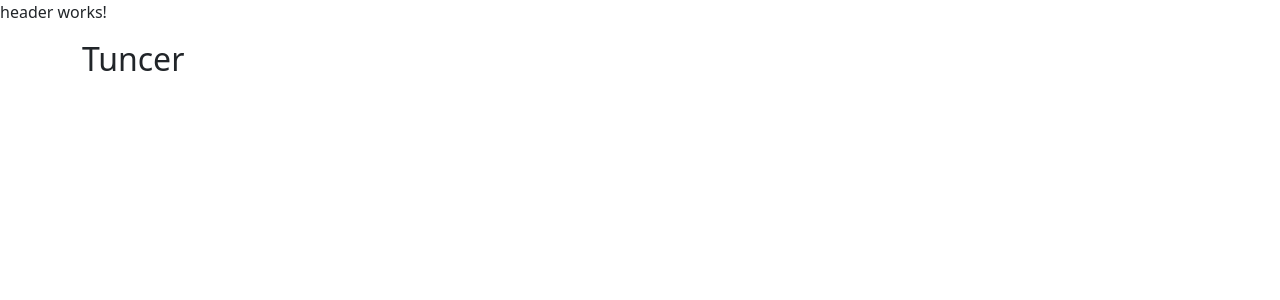
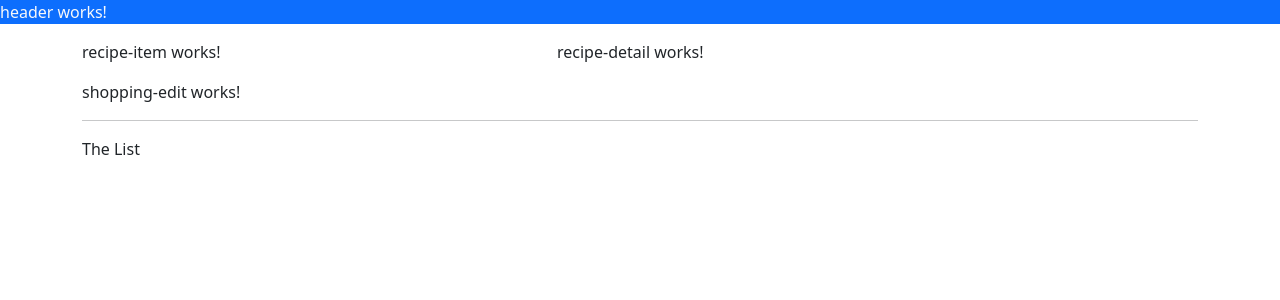
Before and after one commit to tuncerergin/AngularGettingStarted, an Angular app: page / in a window 1280 px wide. Shown: the top 300 px of the page. Built offline with nearby package versions, Linux system fonts and the light colour scheme.

Commit message:
E03L06 -> "Using the components"

```diff
--- a/src/app/app.component.html
+++ b/src/app/app.component.html
@@ -2,7 +2,8 @@
 <div class="container">
   <div class="row">
     <div class="col-md-12">
-      <h2>Tuncer</h2>
+     <app-recipes></app-recipes>
+      <app-shopping-list></app-shopping-list>
     </div>
   </div>
 </div>
--- a/src/app/header/header.component.html
+++ b/src/app/header/header.component.html
@@ -1 +1 @@
-<p>header works!</p>
+<p class="bg-primary text-light">header works!</p>
--- a/src/app/recipes/recipe-list/recipe-list.component.html
+++ b/src/app/recipes/recipe-list/recipe-list.component.html
@@ -1 +1 @@
-<p>recipe-list works!</p>
+<app-recipe-item></app-recipe-item>
--- a/src/app/recipes/recipes.component.html
+++ b/src/app/recipes/recipes.component.html
@@ -1 +1,4 @@
-<p>recipes works!</p>
+<div class="row">
+  <div class="col-md-5"><app-recipe-list></app-recipe-list></div>
+  <div class="col-md-7"><app-recipe-detail></app-recipe-detail></div>
+</div>
--- a/src/app/shopping-list/shopping-list.component.html
+++ b/src/app/shopping-list/shopping-list.component.html
@@ -1 +1,7 @@
-<p>shopping-list works!</p>
+<div class="row">
+  <div class="col-xs-10">
+    <app-shopping-edit></app-shopping-edit>
+    <hr>
+    <p>The List</p>
+  </div>
+</div>
```
Also changed, not shown: 1 other file (tests, documents, lock files or other folders).
